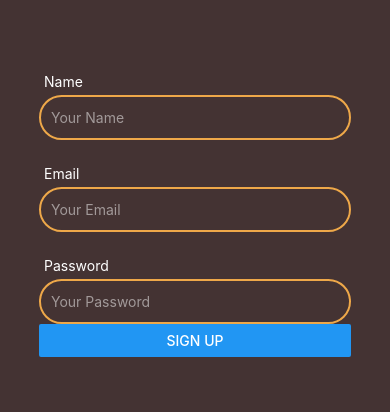
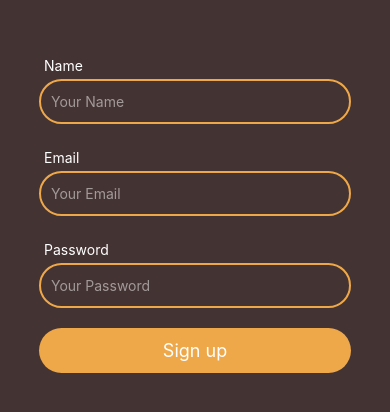
Before and after one commit to Mldamico/spoty-rn, a React Native app: screen / in a window 390 px wide. Shown: the part 210-622 px from the top of the page. Built offline with nearby package versions, Linux system fonts and the light colour scheme.

Commit message:
AppButton component

```diff
--- a/src/components/form/SubmitBtn.tsx
+++ b/src/components/form/SubmitBtn.tsx
@@ -1,6 +1,6 @@
-import {Button} from 'react-native';
 import React, {FC} from 'react';
 import {useFormikContext} from 'formik';
+import AppButton from '@ui/AppButton';
 
 interface Props {
   title: string;
@@ -8,7 +8,7 @@
 
 const SubmitBtn: FC<Props> = ({title}) => {
   const {handleSubmit} = useFormikContext();
-  return <Button title={title} onPress={() => handleSubmit()} />;
+  return <AppButton title={title} onPress={() => handleSubmit()} />;
 };
 
 export default SubmitBtn;
--- /dev/null
+++ b/src/ui/AppButton.tsx
@@ -0,0 +1,33 @@
+import {Pressable, StyleSheet, Text} from 'react-native';
+import React, {FC} from 'react';
+import colors from '@utils/colors';
+
+interface Props {
+  title: string;
+  onPress?(): void;
+}
+
+const AppButton: FC<Props> = ({title, onPress}) => {
+  return (
+    <Pressable onPress={onPress} style={styles.container}>
+      <Text style={styles.title}>{title}</Text>
+    </Pressable>
+  );
+};
+
+export default AppButton;
+
+const styles = StyleSheet.create({
+  container: {
+    width: '100%',
+    height: 45,
+    backgroundColor: colors.SECONDARY,
+    alignItems: 'center',
+    justifyContent: 'center',
+    borderRadius: 25,
+  },
+  title: {
+    color: colors.CONTRAST,
+    fontSize: 18,
+  },
+});
--- a/src/views/auth/SignUp.tsx
+++ b/src/views/auth/SignUp.tsx
@@ -60,6 +60,7 @@
             label="Password"
             autoCapitalize="none"
             secureTextEntry
+            containerStyle={styles.marginBottom}
           />
           <SubmitBtn title="Sign up" />
         </View>
```
